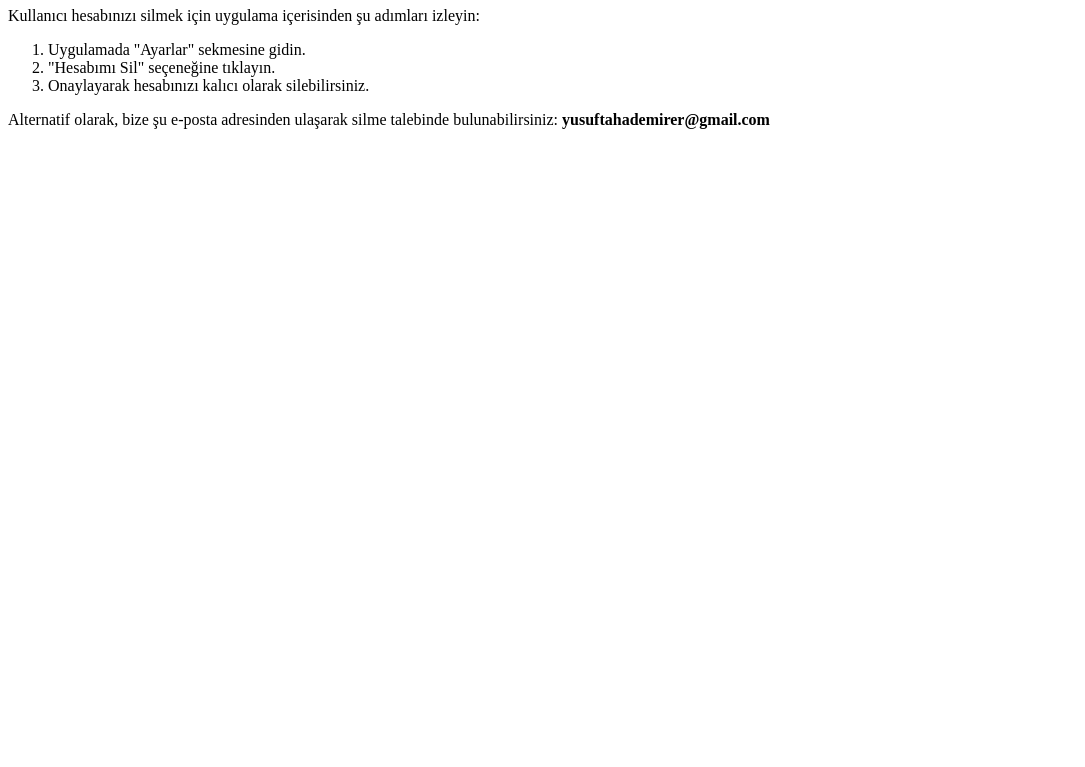
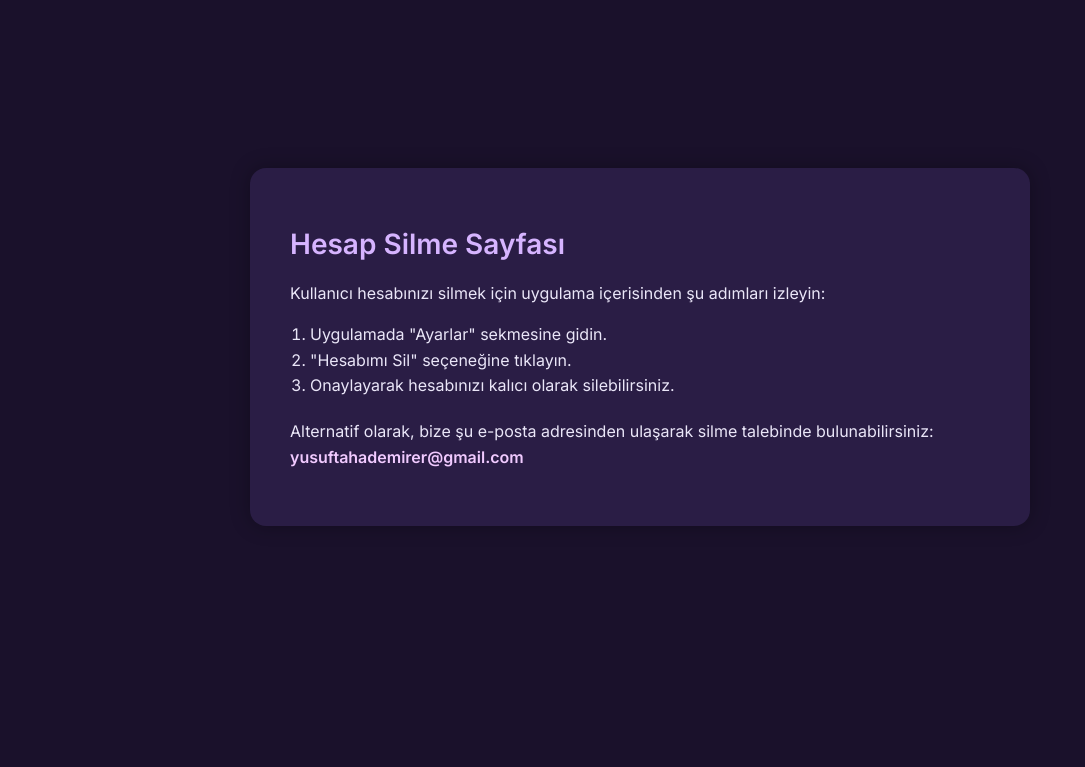
Before and after one commit to yusuftahademirer/yusuftahademirer.github.io, a plain HTML site: page index.html in a window 1280 px wide. Shown: the part 73-840 px from the top of the page, without its empty margins (0-1085 px from the left). Before the commit the page ends 800 px from the top, so only its background shows below. Drawn offline with Linux system fonts and the light colour scheme.

Commit message:
Update index.html

```diff
--- a/index.html
+++ b/index.html
@@ -3,8 +3,64 @@
 <head>
   <meta charset="UTF-8">
   <title>Hesap Silme</title>
+  <meta name="viewport" content="width=device-width, initial-scale=1.0">
+  <style>
+    /* Google Fonts */
+    @import url('https://fonts.googleapis.com/css2?family=Inter:wght@400;600&display=swap');
+
+    body {
+      margin: 0;
+      font-family: 'Inter', sans-serif;
+      background-color: #1a112b;
+      color: #eae6f8;
+      display: flex;
+      justify-content: center;
+      align-items: center;
+      min-height: 100vh;
+      padding: 20px;
+    }
+
+    .container {
+      background-color: #2a1d45;
+      padding: 40px;
+      border-radius: 16px;
+      max-width: 700px;
+      box-shadow: 0 0 20px rgba(0,0,0,0.3);
+    }
+
+    h1 {
+      color: #d6b4ff;
+      margin-bottom: 20px;
+      font-size: 28px;
+    }
+
+    p, li {
+      font-size: 16px;
+      line-height: 1.6;
+    }
+
+    ol {
+      margin-top: 10px;
+      margin-bottom: 20px;
+      padding-left: 20px;
+    }
+
+    b {
+      color: #f1caff;
+    }
+
+    @media (max-width: 600px) {
+      .container {
+        padding: 25px;
+      }
+      h1 {
+        font-size: 22px;
+      }
+    }
+  </style>
 </head>
 <body>
+  <div class="container">
     <h1>Hesap Silme Sayfası</h1>
     <p>Kullanıcı hesabınızı silmek için uygulama içerisinden şu adımları izleyin:</p>
     <ol>
@@ -13,5 +69,6 @@
       <li>Onaylayarak hesabınızı kalıcı olarak silebilirsiniz.</li>
     </ol>
     <p>Alternatif olarak, bize şu e-posta adresinden ulaşarak silme talebinde bulunabilirsiniz: <b>yusuftahademirer@gmail.com</b></p>
+  </div>
 </body>
 </html>
```
Lines whose indentation alone changed are shown as unchanged.
